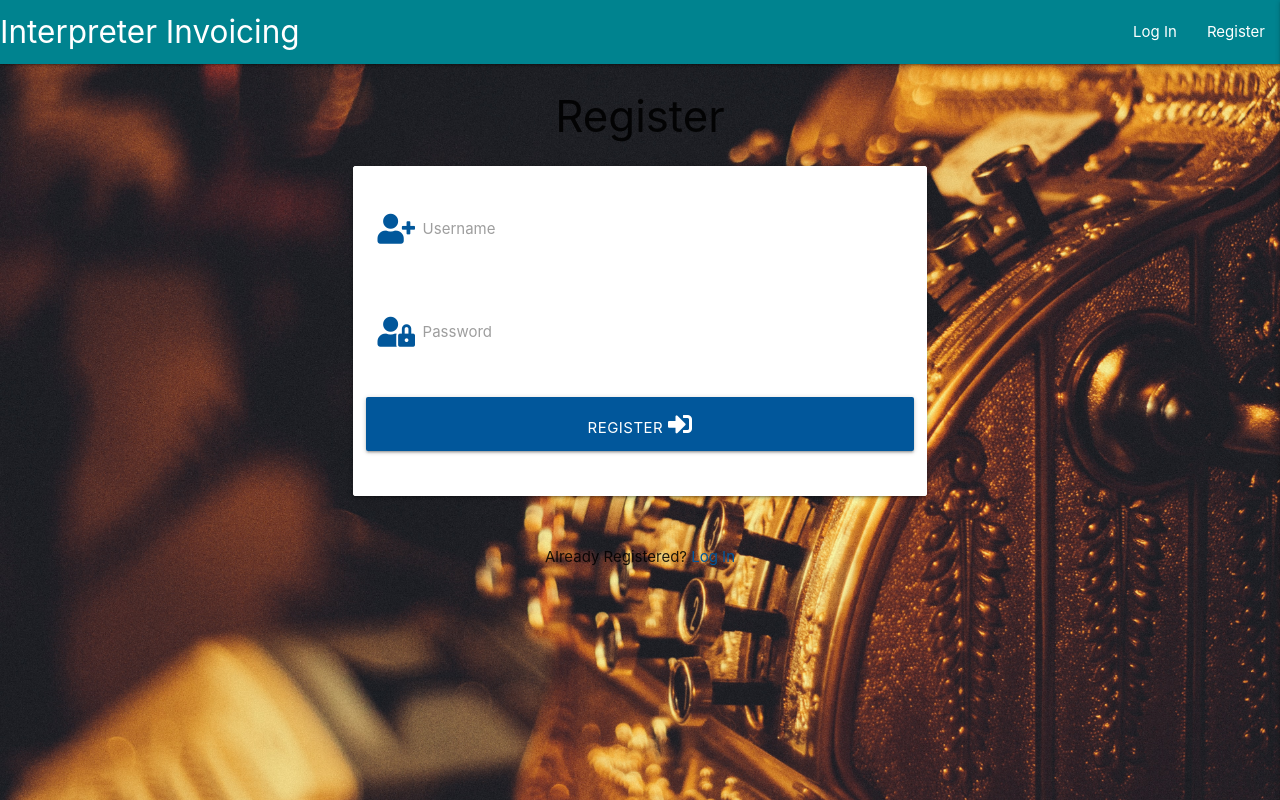
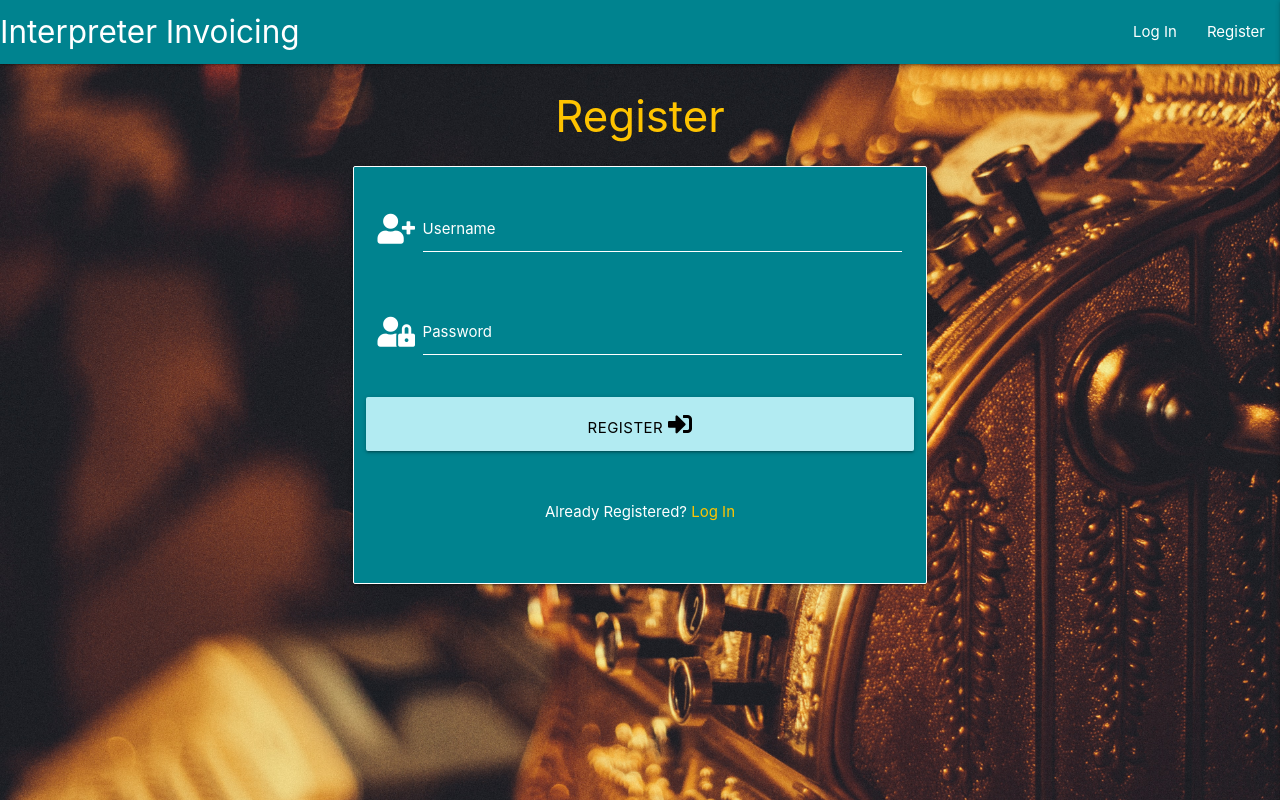
Before and after one commit to Code-Institute-Submissions/katjacodes-invoicingApp_OctResub, a Flask app: page /register in a window 1280 px wide. Run offline with Flask 2, Linux system fonts and the light colour scheme; some libraries are stand-ins or nearby versions.

Commit message:
update navbar to direct to different pages depending on login status and style regitration page

```diff
--- a/templates/base.html
+++ b/templates/base.html
@@ -1,5 +1,4 @@
 <!--- credit: code taken from https://github.com/Code-Institute-Solutions/TaskManagerAuth/tree/main/08-SearchingWithinTheDatabase/01-text_index_searching and edited to fit project needs -->
-
 
 <!DOCTYPE html>
 <html lang="en">
@@ -21,7 +20,12 @@
         <!-- top navbar -->
 		<nav class="nav-extended cyan darken-3">
 			<div class="nav-wrapper">
-				<a href="{{ url_for('login') }}" class="brand-logo">Interpreter Invoicing</a>
+                {% if session.user %}
+				<a href="{{ url_for('profile', username=session['user']) }}" class="brand-logo">Interpreter Invoicing</a>
+                {% else %}
+                <a href="{{ url_for('login') }}" class="brand-logo">Interpreter Invoicing</a>
+                {% endif %}
+
 				<a href="#" data-target="mobile-demo" class="sidenav-trigger right"><i class="fas fa-bars"></i></a>
 				<ul class="right hide-on-med-and-down">
 
--- a/templates/register.html
+++ b/templates/register.html
@@ -3,46 +3,47 @@
 {% extends "base.html" %}
 {% block content %}
 
-    <h3 class="center-align">Register</h3>
+    <h3 class="amber-text text-accent-3 center-align">Register</h3>
 
     <div class="row">
         <form class="col s12 m8 offset-m2" method="POST" action="{{ url_for('register') }}">
-            <div class="card-panel">
+            <div class="card-panel cyan darken-3">
                 <!-- username -->
                 <div class="row">
 					<div class="input-field col s12">
-						<i class="fas fa-user-plus prefix light-blue-text text-darken-4"></i>
-						<input id="username" name="username" type="text" minlength="5"
+						<i class="fas fa-user-plus prefix white-text"></i>
+						<input id="username" class="white-text" name="username" type="text" minlength="5"
                             maxlength="20" pattern="^[a-zA-Z0-9]{5,15}$" class="validate" required>
-						<label for="username">Username</label>
+						<label for="username" class="white-text">Username</label>
 					</div>
                 </div>
                 <!-- passowrd -->
                 <div class="row">
                     <div class="input-field col s12">
-						<i class="fas fa-user-lock prefix light-blue-text text-darken-4"></i>
-                        <input id="password" name="password" type="password" minlength="14"
+						<i class="fas fa-user-lock prefix white-text"></i>
+                        <input id="password" class="white-text" name="password" type="password" minlength="14"
                             maxlength="20" pattern="^[a-zA-Z0-9]{14,20}$" class="validate" required>
-                        <label for="password">Password</label>
+                        <label for="password" class="white-text">Password</label>
                     </div>
                 </div>
                 <!-- register -->
                 <div class="row">
-                    <button type="submit" class="col s12 btn-large light-blue darken-4 text-shadow">
+                    <button type="submit" class="col s12 btn-large cyan lighten-4 black-text">
                         Register <i class="fas fa-sign-in-alt"></i>
                     </button>
+                </div>
+                <div class="row">
+                    <div class="col s12">
+                        <p class="center-align white-text" style="margin-top: 2em;">
+                            Already Registered?
+                            <a href="{{ url_for('login') }}" class="amber-text text-accent-3">Log In</a>
+                        </p>
+                    </div>
                 </div>
             </div>
         </form>
     </div>
 
-    <div class="row">
-        <div class="col s12">
-            <p class="center-align">
-                Already Registered?
-                <a href="#" class="light-blue-text text-darken-4">Log In</a>
-            </p>
-        </div>
-    </div>
+
 
 {% endblock %}
```
